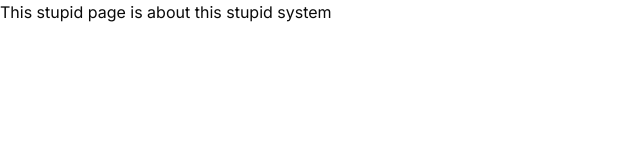
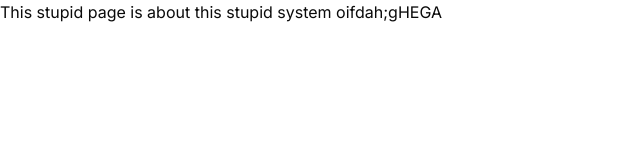
Before and after one commit to AmeerAlkholany/e-commerce-platform, a Next.js app: page /about in a window 1280 px wide. Shown: the top 160 px of the page, without its empty margins (0-640 px from the left). Built offline with nearby package versions, Linux system fonts and the light colour scheme.

Commit message:
ADD NEW SHIT

```diff
--- a/app/about/page.tsx
+++ b/app/about/page.tsx
@@ -1,9 +1,7 @@
-import React from 'react'
+import React from "react";
 
 const About = () => {
-  return (
-    <div>This stupid page is about this stupid system</div>
-  )
-}
+  return <div>This stupid page is about this stupid system oifdah;gHEGA</div>;
+};
 
-export default About
+export default About;
```
